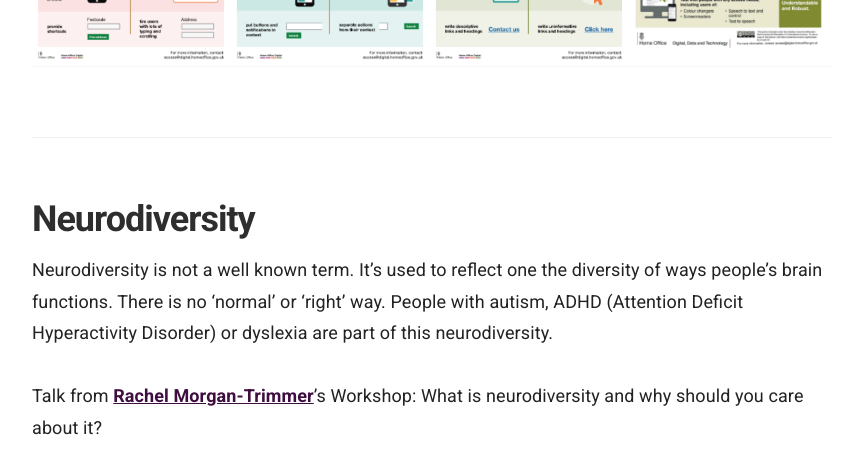
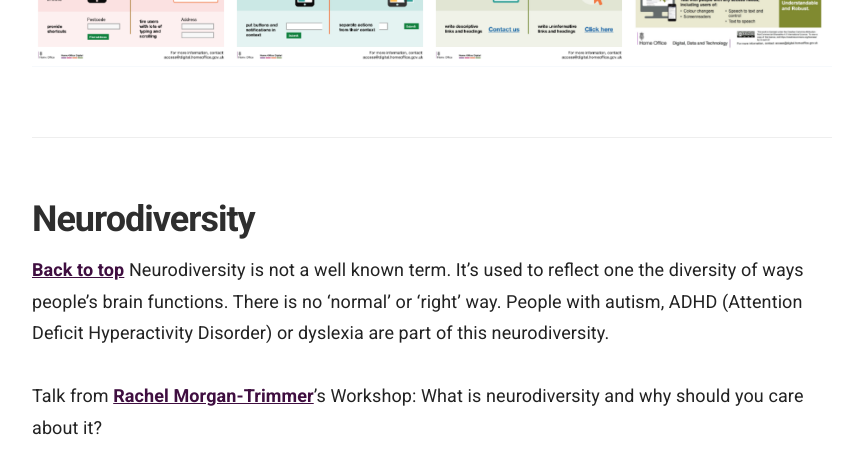
Before and after one commit to numbat70/inclusion2021, a Jekyll site: the page built from _docs/accessibility/advice-specific.md, in a window 1280 px wide and 900 px high, scrolled down 1136 px, cut to the strip 0-472 px from the top of the window. Shown: the whole strip, without its empty margins (358-1211 px from the left). Built offline with Jekyll 4.4.1, drawn with Linux system fonts in a browser that asks for light colours.

Commit message:
SK - try back tot top link

```diff
--- a/_docs/accessibility/advice-specific.md
+++ b/_docs/accessibility/advice-specific.md
@@ -18,6 +18,7 @@ These [posters from the Home Offcice Digital](https://github.com/UKHomeOffice/po
 ![collage of 8 posters from the Home Office showing we you should do / don't do regarding designing for deaf or hard of hearing, users on the autistic spectrum, dyslexia, anxiety, physical or motor disabilities, low vision, or screen readers ](/inclusion/accessibility/files/do-dont.png)
 
 ## Neurodiversity
+[**Back to top**](/)
 Neurodiversity is not a well known term. It’s used to reflect one the diversity of ways people’s brain functions. There is no ‘normal’ or ‘right’ way. People with autism, ADHD (Attention Deficit Hyperactivity Disorder) or dyslexia are part of this neurodiversity.
 
 Talk from [**Rachel Morgan-Trimmer**](https://sparkleclass.com/)'s Workshop: What is neurodiversity and why should you care about it?
@@ -108,8 +109,10 @@ A good resource of videos to explain the wide range of aspects of Dyslexia: [Dys
 
 ## Blindness and visual impairments
 
+
 How 3 blind women use tech:
 <iframe title="How 3 blind women use tech" width="560" height="315" src="https://www.youtube.com/embed/pjb-EbBvikw" frameborder="0" allow="accelerometer; autoplay; clipboard-write; encrypted-media; gyroscope; picture-in-picture" allowfullscreen></iframe>
+
 
 How a screen reader user surf the web - Leonie Watson is an accessiblity specialist:
 <iframe title="How a screen reader user surf the web " width="560" height="315" src="https://www.youtube.com/embed/OUDV1gqs9GA" frameborder="0" allow="accelerometer; autoplay; clipboard-write; encrypted-media; gyroscope; picture-in-picture" allowfullscreen></iframe>
```
